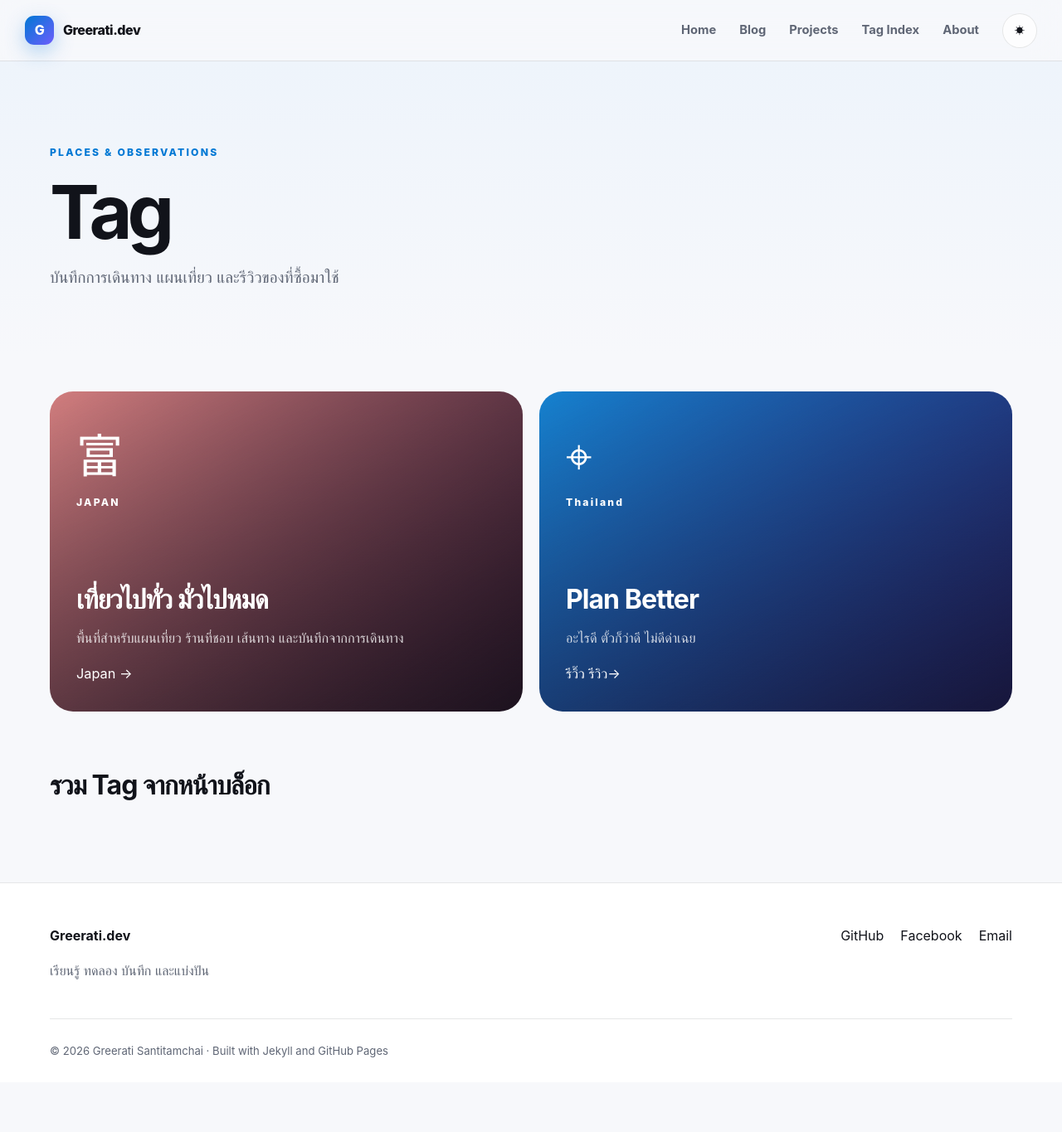
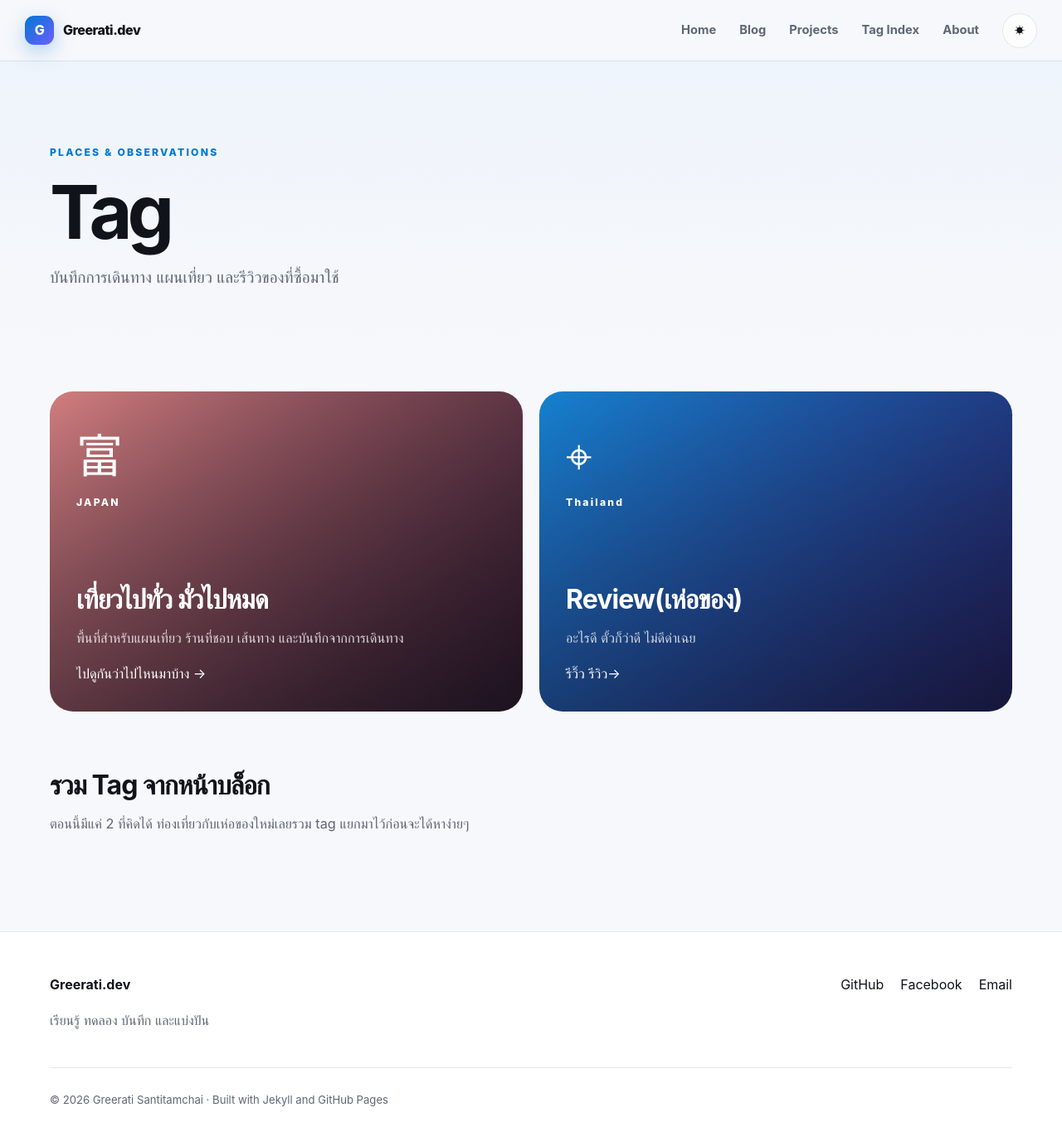
Before and after one commit to kakratua/kakratua.github.io, a Jekyll site: the page built from tag.md, in a window 1280 px wide and 1365 px high. Shown: the whole window at 83% size. Built offline with Jekyll 4.4.1, drawn with Linux system fonts in a browser that asks for light colours.

Commit message:
Update tag.md

```diff
--- a/tag.md
+++ b/tag.md
@@ -7,8 +7,10 @@ permalink: /tag/
 ---
 
 <div class="travel-grid">
-  <article class="travel-card japan"><div class="travel-icon">富</div><p class="eyebrow">JAPAN</p><h2>เที่ยวไปทั่ว มั่วไปหมด</h2><p>พื้นที่สำหรับแผนเที่ยว ร้านที่ชอบ เส้นทาง และบันทึกจากการเดินทาง</p><a href="{{ '/blog/' | relative_url }}?tag=Travel">Japan →</a></article>
-  <article class="travel-card blue"><div class="travel-icon">⌖</div><p class="eyebrow">Thailand</p><h2>Plan Better</h2><p>อะไรดี ตั้วก็ว่าดี ไม่ดีด่าเฉย</p><a href="{{ '/blog/' | relative_url }}?tag=Review">รีวิ๊ว รีวิว→</a></article>
+  <article class="travel-card japan"><div class="travel-icon">富</div><p class="eyebrow">JAPAN</p><h2>เที่ยวไปทั่ว มั่วไปหมด</h2><p>พื้นที่สำหรับแผนเที่ยว ร้านที่ชอบ เส้นทาง และบันทึกจากการเดินทาง</p><a href="{{ '/blog/' | relative_url }}?tag=Travel">ไปดูกันว่าไปไหนมาบ้าง →</a></article>
+  <article class="travel-card blue"><div class="travel-icon">⌖</div><p class="eyebrow">Thailand</p><h2>Review(เห่อของ)</h2><p>อะไรดี ตั้วก็ว่าดี ไม่ดีด่าเฉย</p><a href="{{ '/blog/' | relative_url }}?tag=Review">รีวิ๊ว รีวิว→</a></article>
 </div>
 
 ## รวม Tag จากหน้าบล็อก
+
+ตอนนี้มีแค่ 2 ที่คิดได้ ท่องเที่ยวกับเห่อของใหม่เลยรวม tag แยกมาไว้ก่อนจะได้หาง่ายๆ
```
